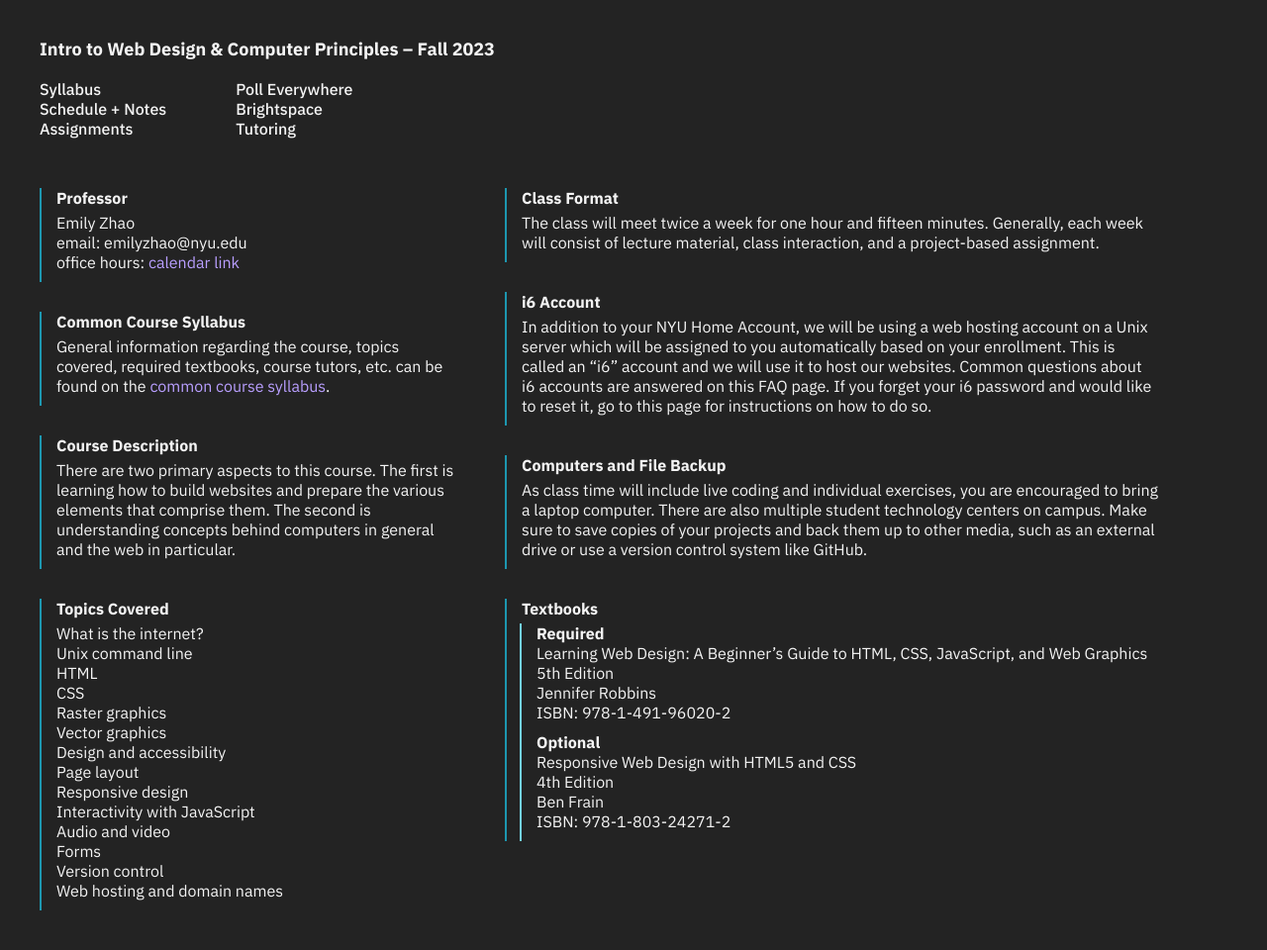
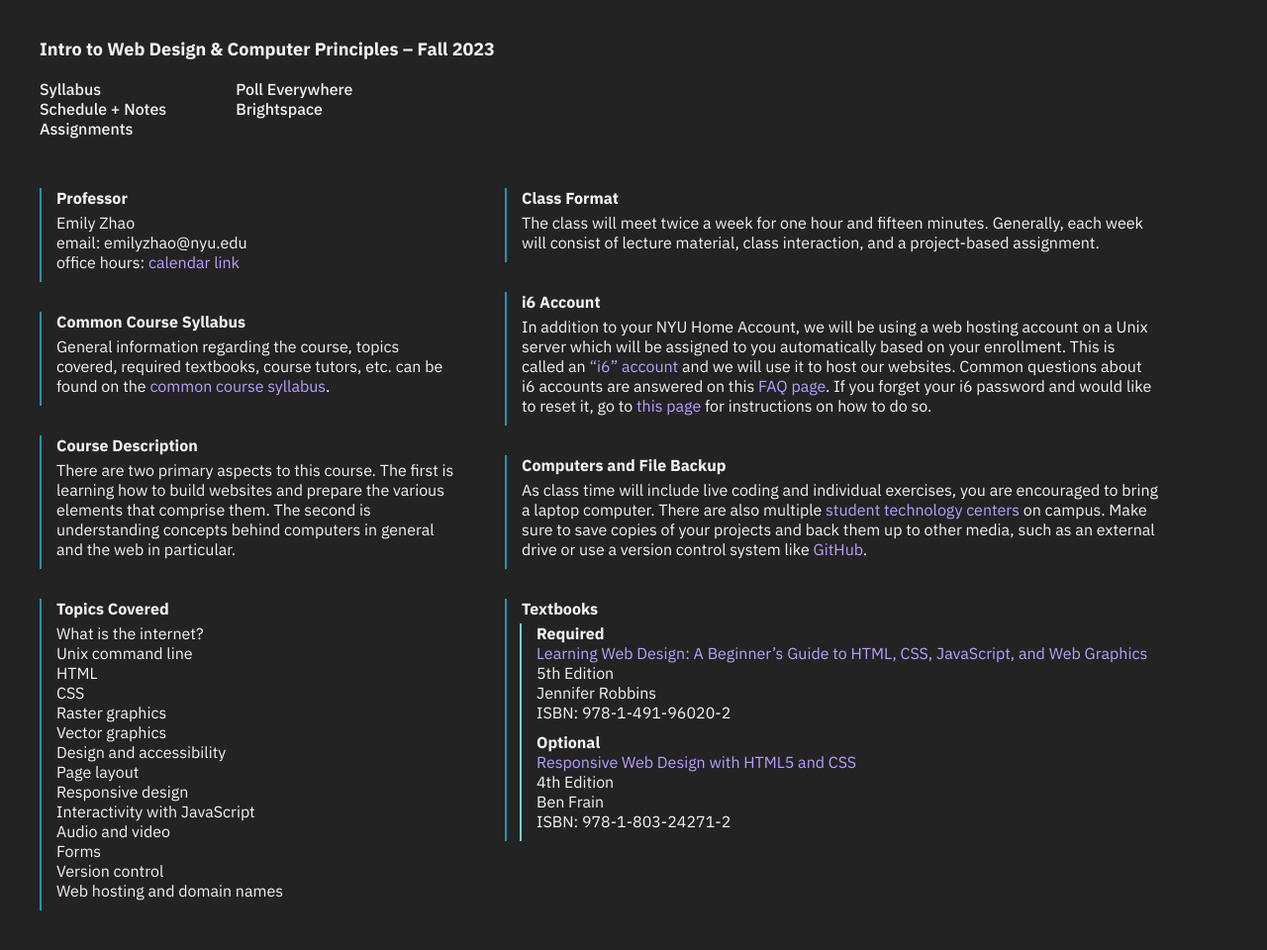
Before and after one commit to emilydidthis/CSCI-UA.004-Fall23, a Jekyll site: the page built from index.markdown, in a window 1280 px wide. Shown: the whole page at 99% size. Built offline with Jekyll 4.4.1, drawn with Linux system fonts in a browser that asks for light colours; some of the changed lines change nothing that is shown.

Commit message:
final initial setup

```diff
--- a/_includes/navigation.html
+++ b/_includes/navigation.html
@@ -17,8 +17,7 @@
     </div>
     <div class="nav-section">
         <a href="https://pollev.com/emilyzhao"><span>*&nbsp;</span>Poll Everywhere</a>
-        <a href="https://brightspace.nyu.edu/d2l/home/258670"><span>*&nbsp;</span>Brightspace</a>
-        <a href="https://edstem.org/us/courses/36237/discussion/"><span>*&nbsp;</span>Tutoring</a>
+        <a href="https://brightspace.nyu.edu/d2l/home/300438"><span>*&nbsp;</span>Brightspace</a>
     </div>
 
 </nav>
--- a/index.markdown
+++ b/index.markdown
@@ -57,21 +57,21 @@ Web hosting and domain names
 The class will meet twice a week for one hour and fifteen minutes. Generally, each week will consist of lecture material, class interaction, and a project-based assignment.
 
 ## i6 Account
-In addition to your NYU Home Account, we will be using a web hosting account on a Unix server which will be assigned to you automatically based on your enrollment. This is called an “i6” account and we will use it to host our websites. Common questions about i6 accounts are answered on this FAQ page. If you forget your i6 password and would like to reset it, go to this page for instructions on how to do so.
+In addition to your NYU Home Account, we will be using a web hosting account on a Unix server which will be assigned to you automatically based on your enrollment. This is called an [“i6” account](https://cims.nyu.edu/webapps/content/systems/resources/i6) and we will use it to host our websites. Common questions about i6 accounts are answered on this [FAQ page](https://cims.nyu.edu/webapps/content/systems/resources/i6/faq). If you forget your i6 password and would like to reset it, go to [this page](https://cims.nyu.edu/webapps/content/systems/resources/i6/resetpassword) for instructions on how to do so.
 
 ## Computers and File Backup
-As class time will include live coding and individual exercises, you are encouraged to bring a laptop computer. There are also multiple student technology centers on campus. Make sure to save copies of your projects and back them up to other media, such as an external drive or use a version control system like GitHub.
+As class time will include live coding and individual exercises, you are encouraged to bring a laptop computer. There are also multiple [student technology centers](https://www.nyu.edu/life/information-technology/teaching-and-learning-services/studios-and-computing-labs/student-technology-centers-computer-labs.html) on campus. Make sure to save copies of your projects and back them up to other media, such as an external drive or use a version control system like [GitHub](https://github.com/).
 
 ## Textbooks
 
 ### Required
-Learning Web Design: A Beginner’s Guide to HTML, CSS, JavaScript, and Web Graphics
+[Learning Web Design: A Beginner’s Guide to HTML, CSS, JavaScript, and Web Graphics](https://bobcat.library.nyu.edu/permalink/f/1c17uag/nyu_aleph007494992)
 5th Edition
 Jennifer Robbins
 ISBN: 978-1-491-96020-2
 
 ### Optional
-Responsive Web Design with HTML5 and CSS
+[Responsive Web Design with HTML5 and CSS](https://bobcat.library.nyu.edu/permalink/f/ci13eu/nyu_aleph008942698)
 4th Edition
 Ben Frain
 ISBN: 978-1-803-24271-2
```
Also changed, not shown: 16 other files.
